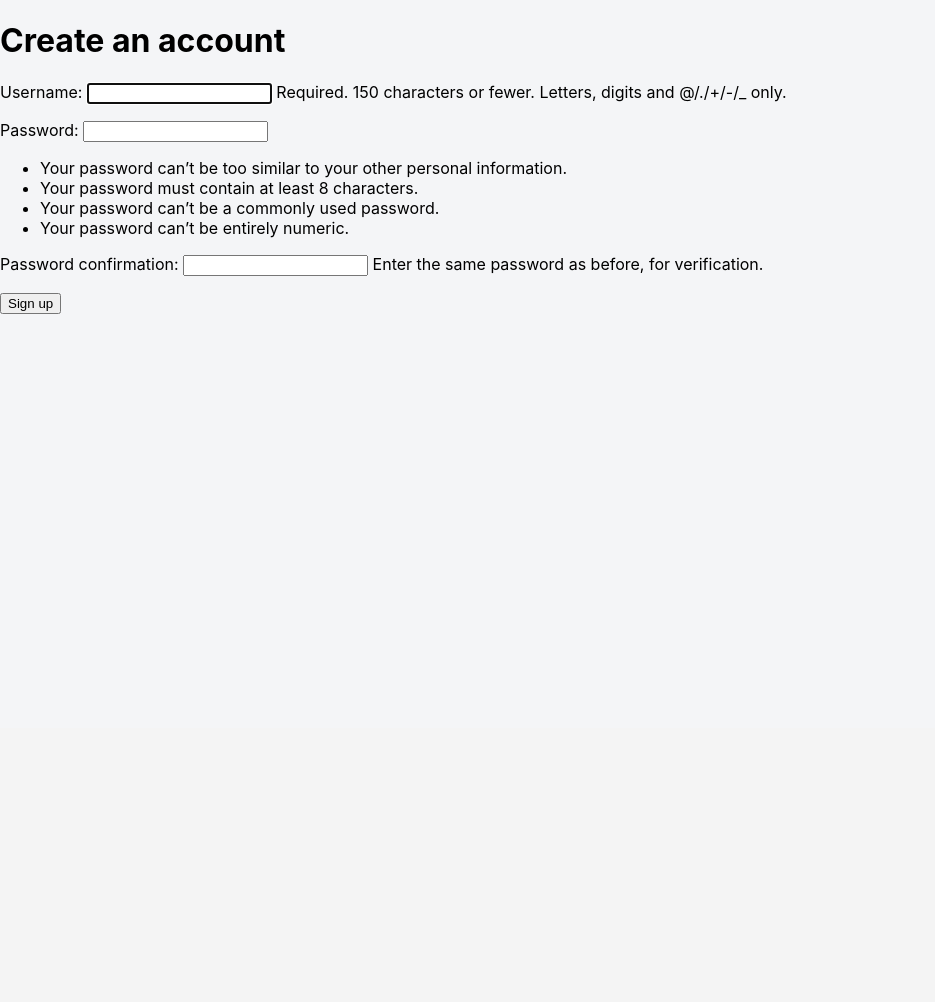
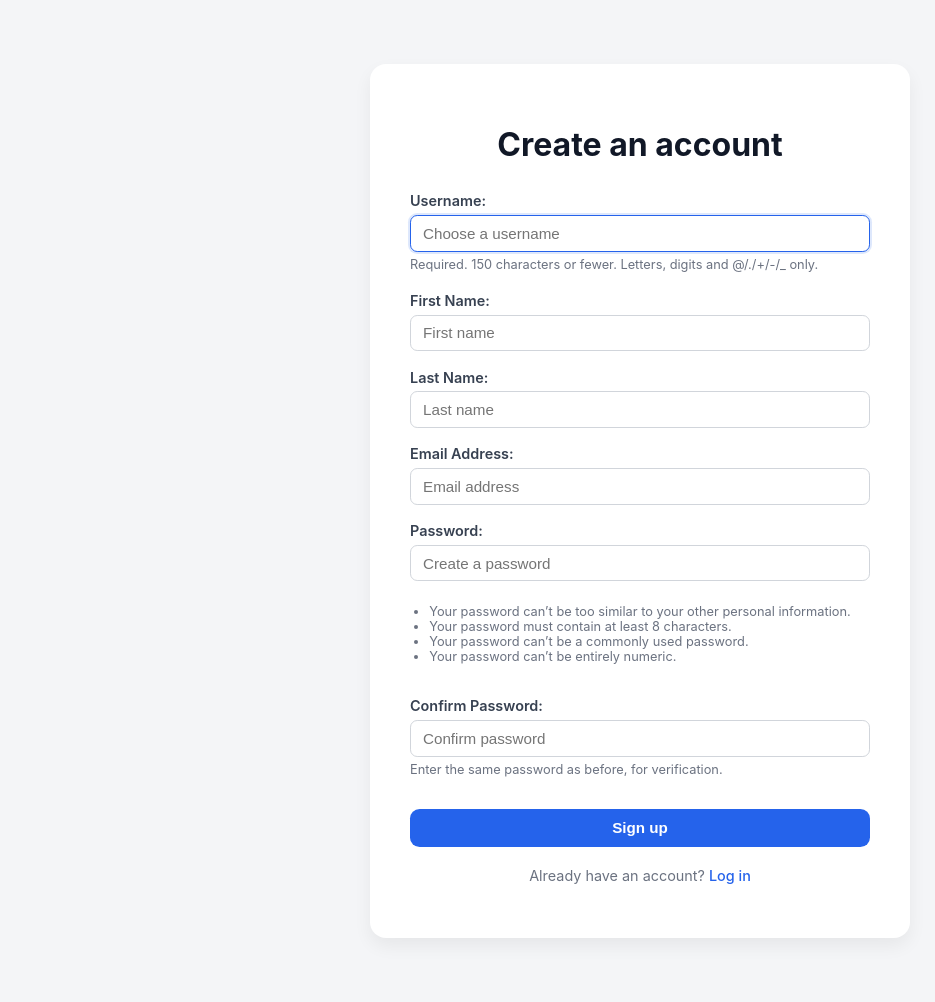
Before and after one commit to acast872/CSCI-3340-course-project, a Django app: page /accounts/signup/ in a window 1280 px wide. Shown: the part 72-1074 px from the top of the page, without its empty margins (0-935 px from the left). Before the commit the page ends 386 px from the top, so only its background shows below. Run offline with Django 5.2, Linux system fonts and the light colour scheme.

Commit message:
Changes to Sign Up screen

```diff
--- /dev/null
+++ b/accounts/forms.py
@@ -0,0 +1,54 @@
+from django import forms
+from django.contrib.auth.forms import UserCreationForm
+from django.contrib.auth.models import User
+
+class CustomSignUpForm(UserCreationForm):
+    email = forms.EmailField(required=True)
+    first_name = forms.CharField(max_length=30, required=True)
+    last_name = forms.CharField(max_length=30, required=True)
+
+    class Meta:
+        model = User
+        fields = (
+            "username",
+            "first_name",
+            "last_name",
+            "email",
+            "password1",
+            "password2",
+        )
+
+    def __init__(self, *args, **kwargs):
+        super().__init__(*args, **kwargs)
+
+        # Labels
+        self.fields["username"].label = "Username"
+        self.fields["first_name"].label = "First Name"
+        self.fields["last_name"].label = "Last Name"
+        self.fields["email"].label = "Email Address"
+        self.fields["password1"].label = "Password"
+        self.fields["password2"].label = "Confirm Password"
+
+        # Placeholders + CSS class
+        for field_name, placeholder in {
+            "username": "Choose a username",
+            "first_name": "First name",
+            "last_name": "Last name",
+            "email": "Email address",
+            "password1": "Create a password",
+            "password2": "Confirm password",
+        }.items():
+            self.fields[field_name].widget.attrs.update({
+                "placeholder": placeholder,
+                "class": "form-input",
+            })
+
+    def save(self, commit=True):
+        user = super().save(commit=False)
+        user.email = self.cleaned_data["email"]
+        user.first_name = self.cleaned_data["first_name"]
+        user.last_name = self.cleaned_data["last_name"]
+
+        if commit:
+            user.save()
+        return user
--- a/accounts/views.py
+++ b/accounts/views.py
@@ -4,10 +4,11 @@ from django.contrib.auth.mixins import LoginRequiredMixin, UserPassesTestMixin
 from django.contrib.auth.models import User
 from django.urls import reverse_lazy
 from django.views.generic import CreateView, ListView
+from .forms import CustomSignUpForm
 
 # Create your views here.
 class SignUpView(CreateView):
-    form_class = UserCreationForm
+    form_class = CustomSignUpForm
     template_name = 'registration/signup.html'
     success_url = reverse_lazy('login')
 
--- a/static/styles/style.css
+++ b/static/styles/style.css
@@ -186,3 +186,87 @@ logout-form {
     outline: none;
     box-shadow: 0 0 0 3px rgba(37, 99, 235, 0.35);
 }
+
+.auth-container {
+    max-width: 460px;
+    margin: 4rem auto;
+    padding: 2.5rem;
+    background: white;
+    border-radius: 1rem;
+    box-shadow: 0 8px 18px rgba(0, 0, 0, 0.06);
+}
+
+.auth-container h1 {
+    text-align: center;
+    margin-bottom: 1.75rem;
+    color: #111827;
+}
+
+/* Django form layout */
+.auth-form p {
+    display: flex;
+    flex-direction: column;
+    margin-bottom: 1.1rem;
+}
+
+/* Labels */
+.auth-form label {
+    font-size: 0.9rem;
+    font-weight: 600;
+    margin-bottom: 0.35rem;
+    color: #374151;
+}
+
+/* Inputs */
+.auth-form input {
+    padding: 0.55rem 0.75rem;
+    font-size: 0.95rem;
+    border-radius: 0.45rem;
+    border: 1px solid #d1d5db;
+}
+
+.auth-form input:focus {
+    border-color: #2563eb;
+    outline: none;
+    box-shadow: 0 0 0 2px rgba(37, 99, 235, 0.15);
+}
+
+/* Help text (THIS cleans it up a lot) */
+.auth-form .helptext {
+    margin-top: 0.3rem;
+    font-size: 0.8rem;
+    color: #6b7280;
+    line-height: 1.4;
+}
+
+/* Password rules list */
+.auth-form ul {
+    margin: 0.4rem 0 0.6rem 1.2rem;
+    padding: 0;
+    font-size: 0.8rem;
+    color: #6b7280;
+}
+
+/* Submit button */
+.auth-form .btn {
+    margin-top: 0.75rem;
+    width: 100%;
+}
+
+/* Footer */
+.auth-footer {
+    margin-top: 1.25rem;
+    text-align: center;
+    font-size: 0.9rem;
+    color: #6b7280;
+}
+
+.auth-footer a {
+    color: #2563eb;
+    text-decoration: none;
+    font-weight: 500;
+}
+
+.auth-footer a:hover {
+    text-decoration: underline;
+}
--- a/templates/home.html
+++ b/templates/home.html
@@ -5,7 +5,7 @@
   <h1>Welcome</h1>
 
   {% if user.is_authenticated %}
-    <p class="home-text">Hi {{user.name}}!</p>
+    <p class="home-text">Hi {{user.first_name}} {{user.last_name}}!</p>
   {% else %}
     <p class="home-text">
       <a href="{% url 'login' %}">Log In</a>
--- a/templates/registration/signup.html
+++ b/templates/registration/signup.html
@@ -1,10 +1,20 @@
 {% extends "base.html" %}
 {% block title %}Sign Up{% endblock %}
+
 {% block content %}
+<div class="auth-container">
   <h1>Create an account</h1>
-  <form method="post">
+
+  <form method="post" class="auth-form">
     {% csrf_token %}
     {{ form.as_p }}
-    <button type="submit">Sign up</button>
+
+    <button type="submit" class="btn">Sign up</button>
   </form>
+
+  <p class="auth-footer">
+    Already have an account?
+    <a href="{% url 'login' %}">Log in</a>
+  </p>
+</div>
 {% endblock %}
```
